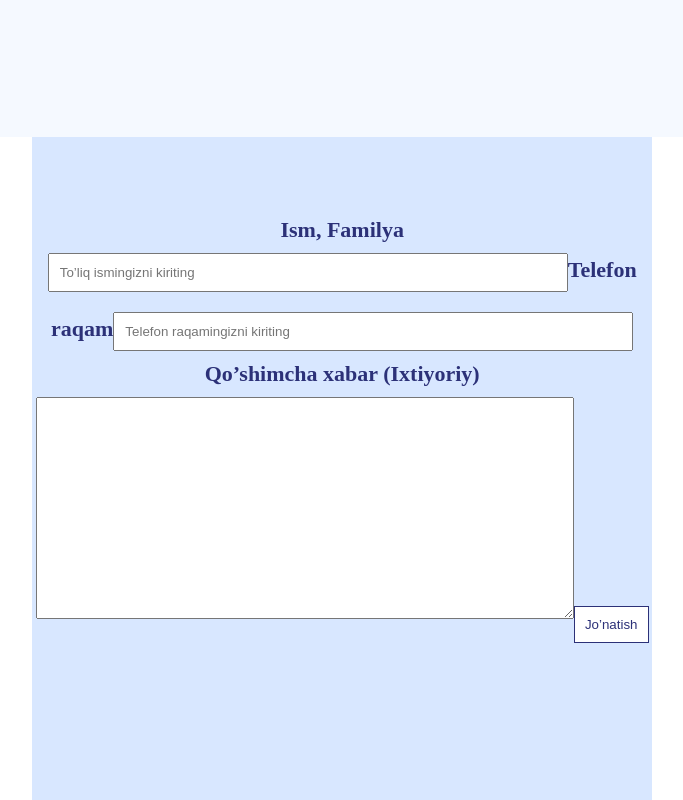
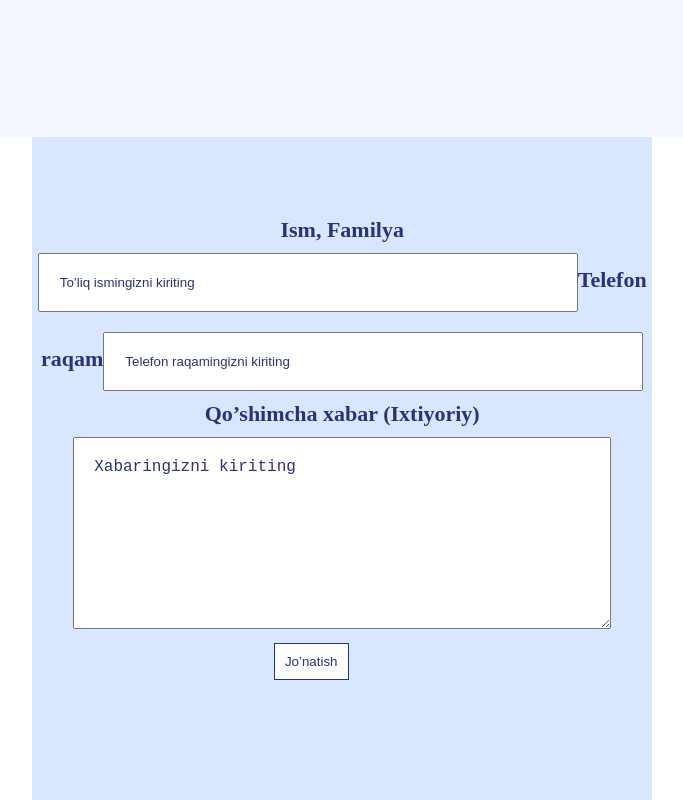
Before and after one commit to hakimov-dev/truck-service-landing, a Vue app: page / in a window 1280 px wide. Shown: the part 5460-6260 px from the top of the page, without its empty margins (551-1234 px from the left). Built offline with nearby package versions, Linux system fonts and the light colour scheme; the HTML template or start-up script is replaced by a standard one.

Commit message:
Added new style.

```diff
--- a/src/components/Contact/components/Form.vue
+++ b/src/components/Contact/components/Form.vue
@@ -5,7 +5,7 @@
      <label for="phone">Telefon raqam</label>
      <input type="number" id="phone" placeholder="Telefon raqamingizni kiriting">
      <label for="message">Qo’shimcha xabar (Ixtiyoriy)</label>
-     <textarea id="message" cols="30" rows="10"></textarea>
+     <textarea placeholder="Xabaringizni kiriting" id="message" cols="30" rows="10"></textarea>
      <button class="main-btn w-2/12 m-auto">Jo’natish</button>
     </form>
 </template>
@@ -19,7 +19,8 @@ export default {
 <style scoped>
   form{
       width:620px;
-      height: 683px;
+      height: 660px;
+      margin-bottom: 9% !important;
       background: #D8E7FF;
       text-align: center;
       padding: 80px 0px;
@@ -41,10 +42,20 @@ export default {
  }
 
   input{
-      padding: 10px;
+      padding: 20px;
+  }
+
+  input::placeholder, textarea::placeholder{
+      color: #2C3178;
   }
   textarea{
       padding: 20px !important;
       font-size: 16px;
+      height: 150px;
+  }
+
+  button{
+      margin-bottom: -2%;
+      margin-right: 10%;
   }
 </style>
```
